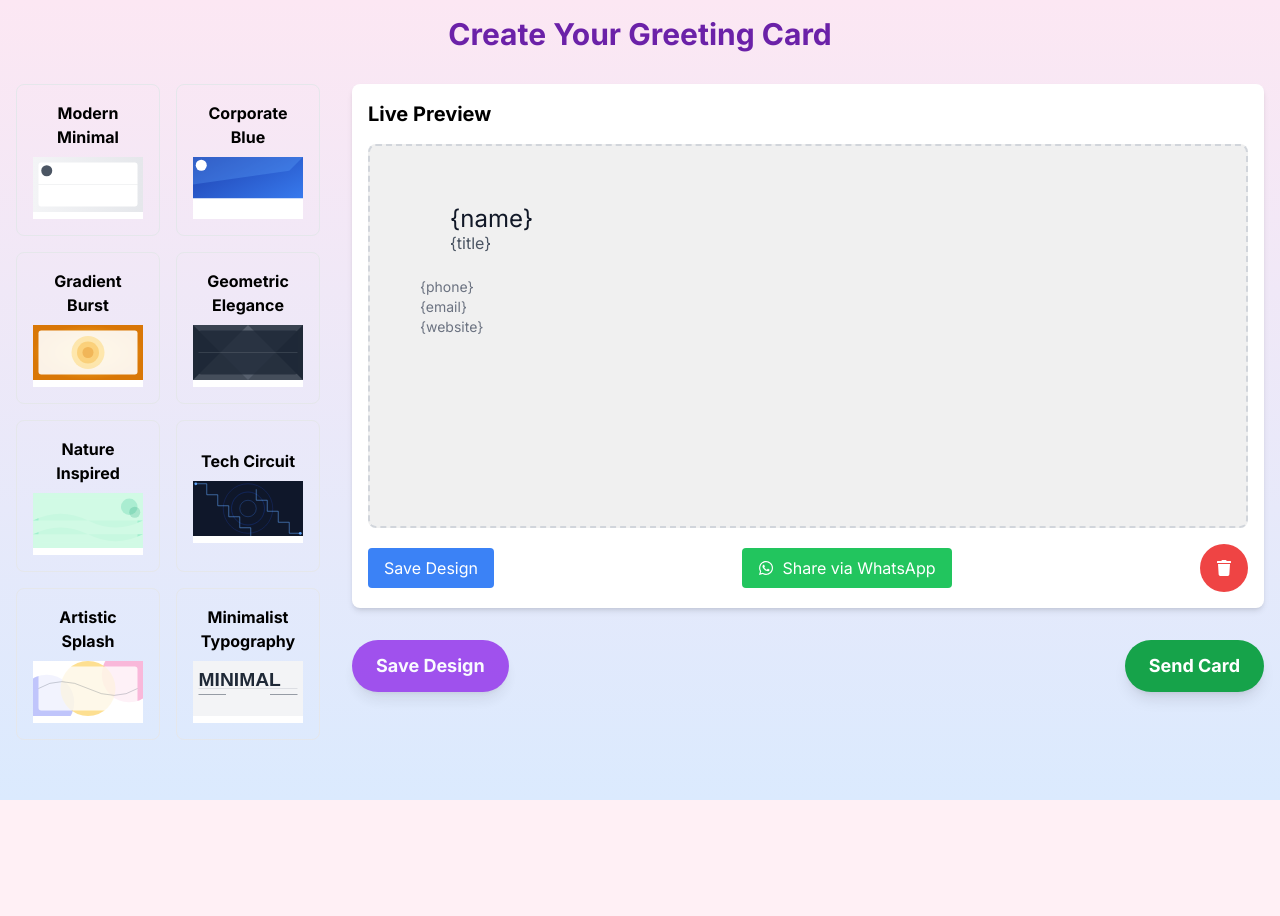
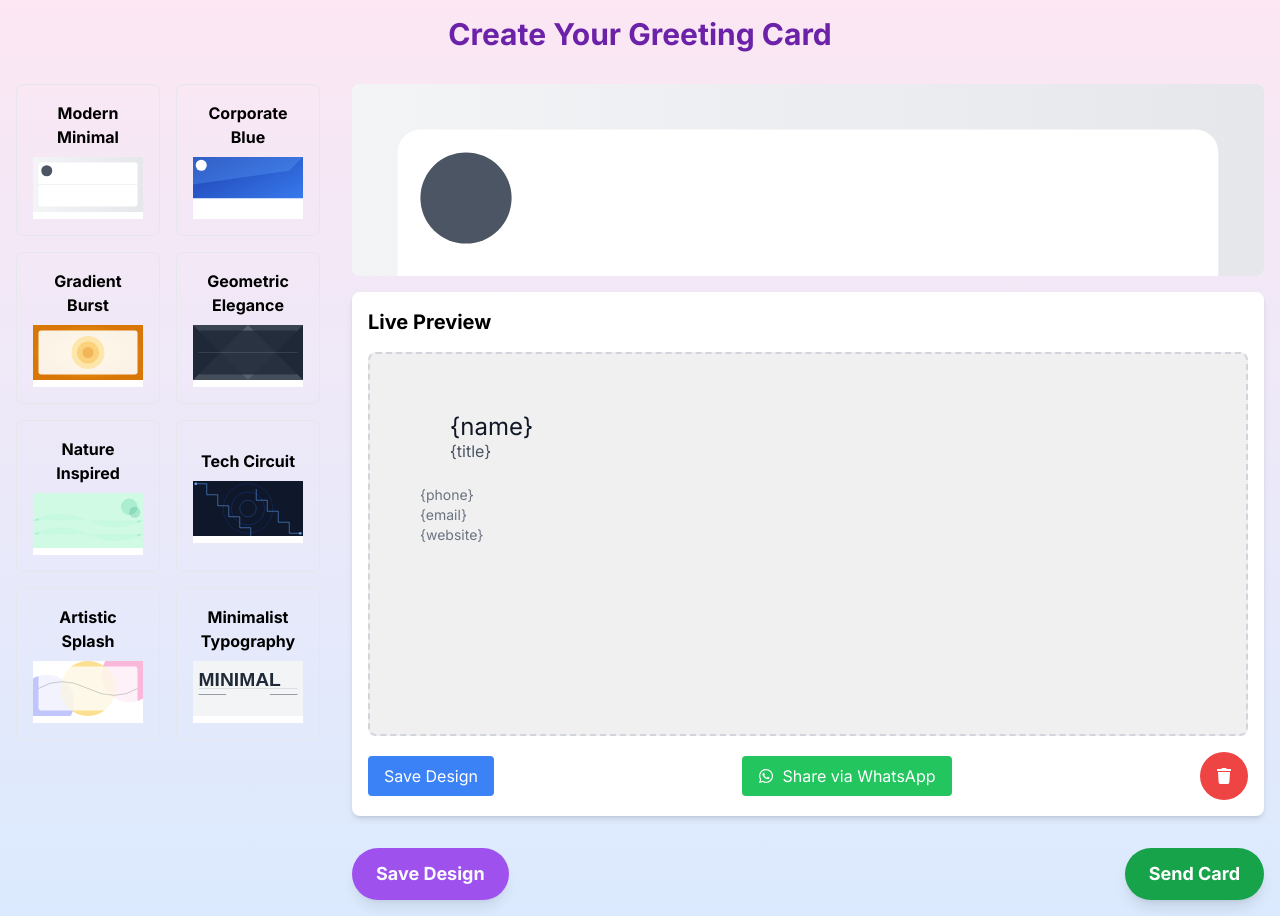
Before and after one commit to Maayan99/greeterer, a Next.js app: page /create in a window 1280 px wide. Both pictures are taken after a click on the button "Modern Minimal". Before the commit the page ends 800 px from the top, so only its background shows below. Built offline with nearby package versions, Linux system fonts and the light colour scheme.

Commit message:
Fix SVG rendering issues in the LivePreview component by properly implementing dangerouslySetInnerHTML for SVG content and adjusting the styling to ensure visibility.

```diff
--- a/src/components/CardEditor.tsx
+++ b/src/components/CardEditor.tsx
@@ -17,6 +17,12 @@ const CardEditor: React.FC<CardEditorProps> = ({
 }) => {
   return (
     <div>
+      {selectedTemplate && (
+        <div
+          className="mb-4 w-full h-48 bg-gray-100 rounded-lg overflow-hidden"
+          dangerouslySetInnerHTML={{ __html: selectedTemplate.svg }}
+        />
+      )}
       <LivePreview
         elements={elements}
         setElements={(newElements: React.SetStateAction<CardElement[]>) => {
--- a/src/components/LivePreview.tsx
+++ b/src/components/LivePreview.tsx
@@ -97,7 +97,7 @@ const LivePreview: React.FC<LivePreviewProps> = ({ elements, setElements }) => {
       <div
         ref={previewRef}
         className={`relative w-full h-96 border-2 border-dashed border-gray-300 rounded-lg overflow-hidden ${zoom ? 'scale-105' : ''} transition-transform duration-300`}
-        style={{ backgroundColor: '#f0f0f0' }} // Add a background color to make SVG visible
+        style={{ backgroundColor: '#f0f0f0' }}
       >
         {elements.map((element) => (
           <Draggable
@@ -122,7 +122,7 @@ const LivePreview: React.FC<LivePreviewProps> = ({ elements, setElements }) => {
               {element.type === 'svg' && (
                 <div
                   dangerouslySetInnerHTML={{ __html: element.content }}
-                  style={{ width: '100%', height: '100%' }} // Ensure SVG fills its container
+                  style={{ width: '100%', height: '100%' }}
                 />
               )}
             </div>
```
